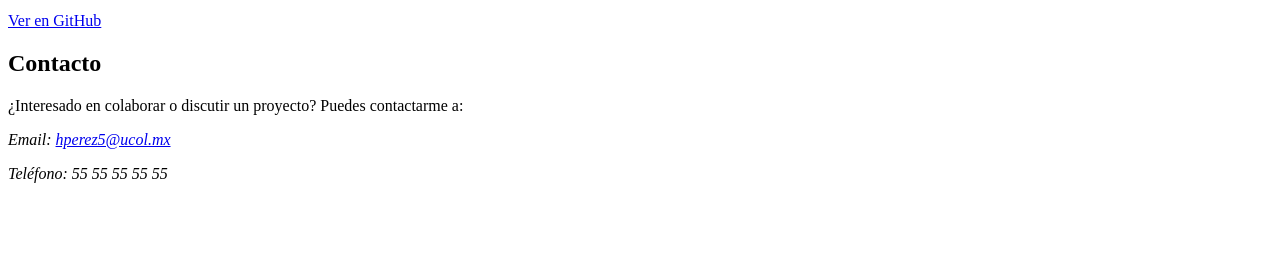
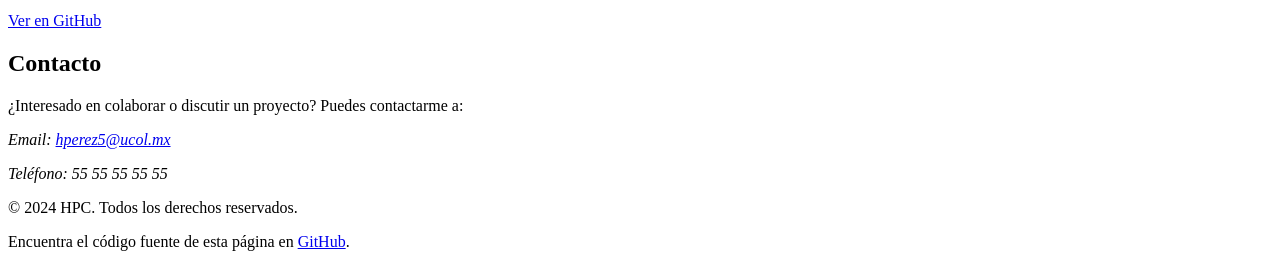
Before and after one commit to perezcollas/final, a plain HTML site: page index.html in a window 1280 px wide. Shown: the part 625-892 px from the top of the page. Before the commit the page ends 824 px from the top, so only its background shows below. Drawn offline with Linux system fonts and the light colour scheme.

Commit message:
agrego footer y detalles finales

```diff
--- a/index.html
+++ b/index.html
@@ -83,3 +83,9 @@
             </address>
         </aside>
     </main>
+    <footer>
+        <p>&copy; 2024 HPC. Todos los derechos reservados.</p>
+        <p>Encuentra el código fuente de esta página en <a href="https://github.com/perezcollas" target="_blank">GitHub</a>.</p>
+    </footer>
+</body>
+</html>
```
